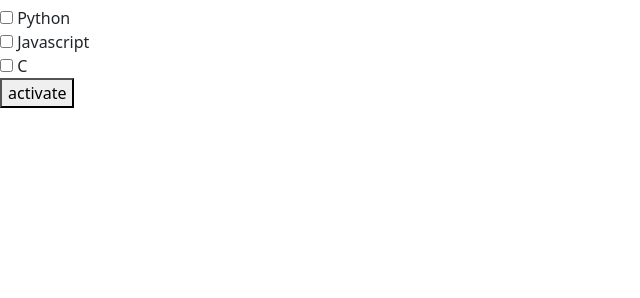
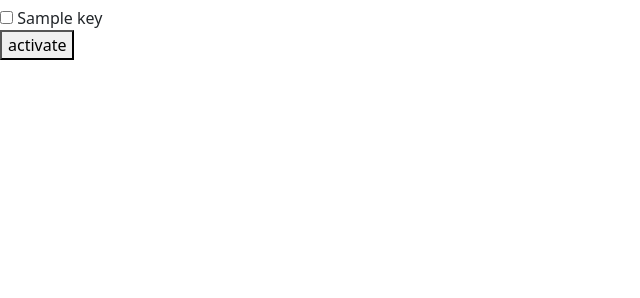
Before and after one commit to marie-sheela-joseph/htmx-practice, a Django app: template htmx1/app1/templates/app1/bulk_update.html in a window 1280 px wide. Shown: the part 50-348 px from the top of the page, without its empty margins (0-640 px from the left). Run offline with Django 5.2, Linux system fonts and the light colour scheme; the template is opened without the code that fills it: most values are stand-ins (such as "Sample title", 1, 10 or a date in 2020); some libraries are stand-ins or nearby versions.

Commit message:
dictionary added

```diff
--- a/htmx1/app1/templates/app1/partials/languages.html
+++ b/htmx1/app1/templates/app1/partials/languages.html
@@ -1,24 +1,9 @@
-<input type="checkbox"
-       id="python"
-       name="lang"
-       value="python"
-       {% if 'python' in selected_languages %}checked{% endif %} />
-<label for="python"
-       class="{% if 'python' in selected_languages %}text-success{% endif %}">Python</label>
-<br />
-<input type="checkbox"
-       id="javascript"
-       name="lang"
-       value="javascript"
-       {% if 'javascript' in selected_languages %}checked{% endif %} />
-<label for="javascript"
-       class="{% if 'javascript' in selected_languages %}text-success{% endif %}">Javascript</label>
-<br />
-<input type="checkbox"
-       id="c"
-       name="lang"
-       value="c"
-       {% if 'c' in selected_languages %}checked{% endif %} />
-<label for="c"
-       class="{% if 'c' in selected_languages %}text-success{% endif %}">C</label>
-<br />
+{% for key,value in languages.items %}
+  <input type="checkbox"
+         id="{{ key }}"
+         name="lang"
+         value="{{ key }}"
+         {% if value %}checked{% endif %} />
+  <label for="{{ key }}" class="{% if value %}text-success{% endif %}">{{ key }}</label>
+  <br />
+{% endfor %}
```
Also changed, not shown: htmx1/app1/views.py (+18 -5 lines).
